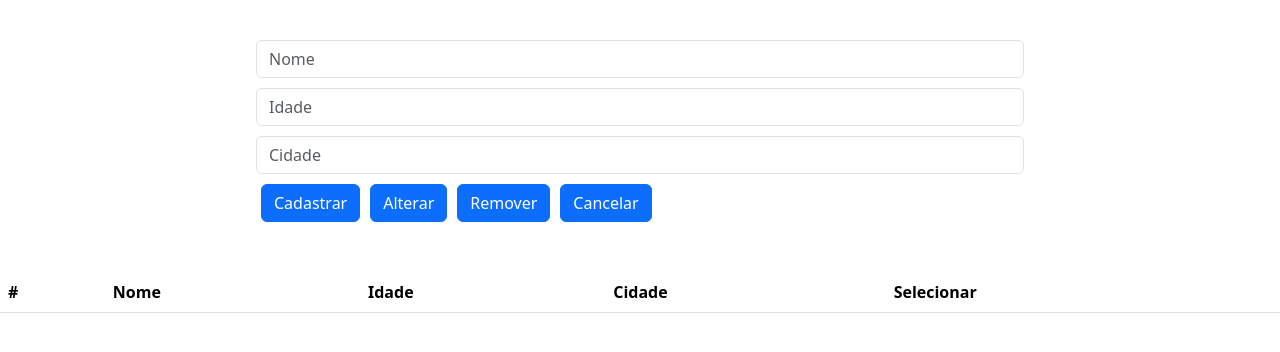
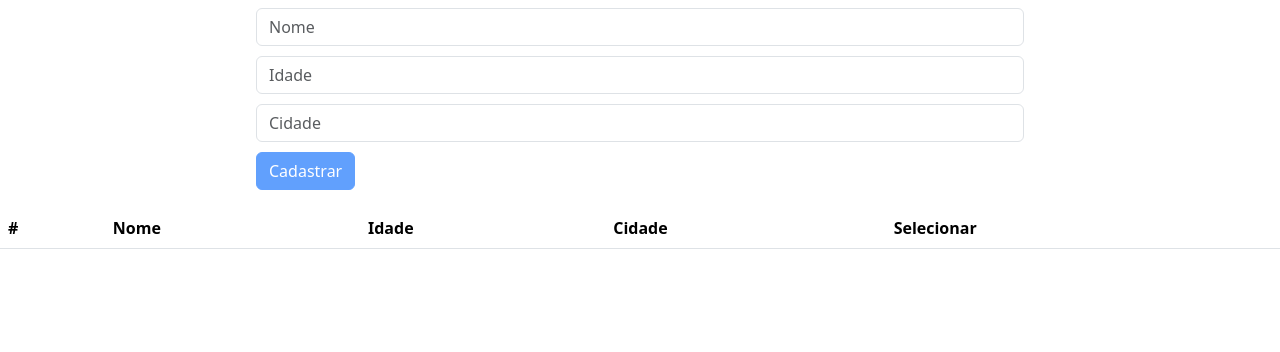
Before and after one commit to FelipeCzerniak5070/CursoAngular, an Angular app: page / in a window 1280 px wide. Shown: the top 352 px of the page. Built offline with nearby package versions, Linux system fonts and the light colour scheme.

Commit message:
Visibilidade dos Botões segundo Variável

```diff
--- a/src/app/cadastro/cadastro.component.css
+++ b/src/app/cadastro/cadastro.component.css
@@ -1,6 +1,6 @@
 form {
   width: 60%;
-  margin: 5dvh auto;
+  margin: 1dvh auto;
 }
 
 input{
@@ -11,3 +11,7 @@ input[type="button"]{
   margin-left: 5px;
   margin-right: 5px;
 }
+
+#first-button{
+  margin-left: 0;
+}
--- a/src/app/cadastro/cadastro.component.html
+++ b/src/app/cadastro/cadastro.component.html
@@ -1,6 +1,8 @@
+<!-->
 <p>{{form.value.nome}}</p>
 <p>{{form.value.idade}}</p>
 <p>{{form.value.cidade}}</p>
+</!-->
 
 <form [formGroup]="form">
 
@@ -38,10 +40,14 @@
   <input type="text" formControlName="cidade" placeholder="Cidade" class="form-control">
 
 
-  <input type="button" value="Cadastrar" class="btn btn-primary">
-  <input type="button" value="Alterar" class="btn btn-primary">
-  <input type="button" value="Remover" class="btn btn-primary">
-  <input type="button" value="Cancelar" class="btn btn-primary">
+  @if(btnCadastrar){
+    <input type="button" value="Cadastrar" class="btn btn-primary" id="first-button" [disabled]="!form.valid">
+  } @else {
+
+    <input type="button" value="Alterar" class="btn btn-primary">
+    <input type="button" value="Remover" class="btn btn-primary">
+    <input type="button" value="Cancelar" class="btn btn-primary">
+  }
 </form>
 
 <table class="table">
--- a/src/app/cadastro/cadastro.component.ts
+++ b/src/app/cadastro/cadastro.component.ts
@@ -14,4 +14,8 @@ export class CadastroComponent {
    idade: new FormControl(null,[Validators.required,Validators.min(12),Validators.max(120)]),
    cidade: new FormControl('',[Validators.required,Validators.minLength(10),Validators.maxLength(255)])
   });
+
+  btnCadastrar:boolean = true;
+
+
 }
```
